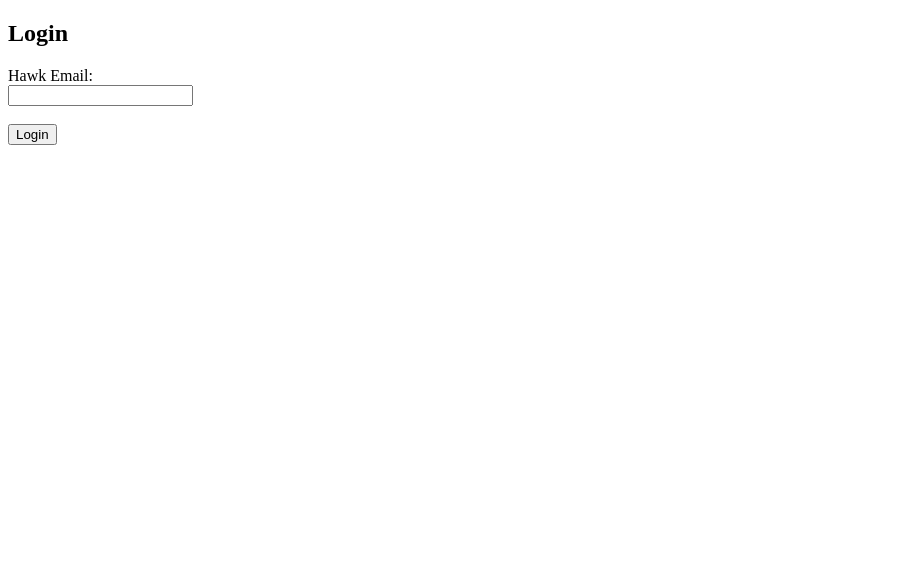
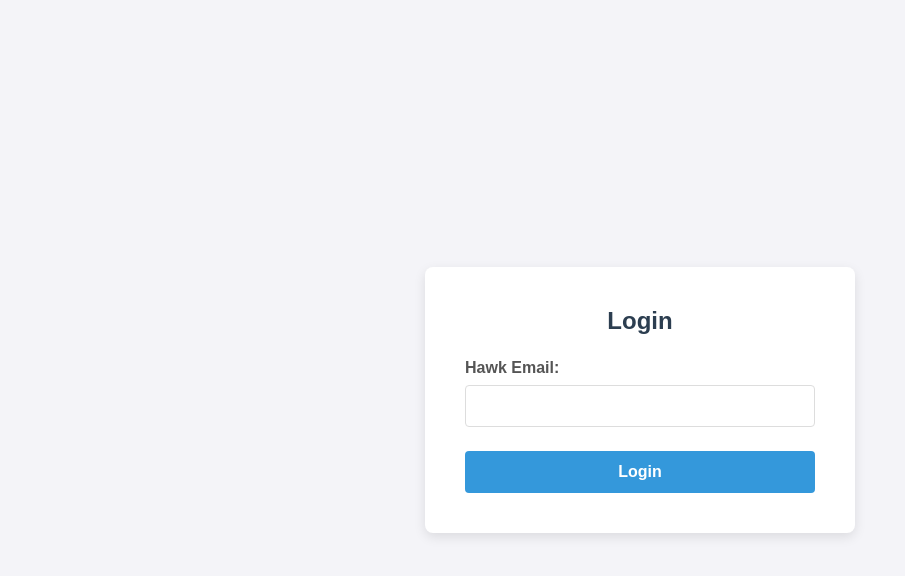
Before and after one commit to Vinay9015/Survey, a Flask app: page /login in a window 1280 px wide. Shown: the top 576 px of the page, without its empty margins (0-905 px from the left). Run offline with Flask 3, Linux system fonts and the light colour scheme.

Commit message:
login page changes

```diff
--- /dev/null
+++ b/templates/login.css
@@ -0,0 +1,68 @@
+/* login style */
+body {
+    font-family: 'Arial', sans-serif;
+    background-color: #f4f4f8;
+    display: flex;
+    justify-content: center;
+    align-items: center;
+    height: 100vh;
+    margin: 0;
+  }
+
+  .login-container {
+    background-color: white;
+    padding: 40px;
+    border-radius: 8px;
+    box-shadow: 0 4px 12px rgba(0, 0, 0, 0.1);
+    width: 350px;
+  }
+
+  h2 {
+    color: #2c3e50;
+    margin-top: 0;
+    margin-bottom: 24px;
+    text-align: center;
+  }
+
+  form {
+    display: flex;
+    flex-direction: column;
+  }
+
+  label {
+    font-weight: 600;
+    margin-bottom: 8px;
+    color: #555;
+  }
+
+  input[type="email"] {
+    padding: 12px;
+    border: 1px solid #ddd;
+    border-radius: 4px;
+    margin-bottom: 24px;
+    font-size: 14px;
+    transition: border-color 0.3s;
+  }
+
+  input[type="email"]:focus {
+    border-color: #3498db;
+    outline: none;
+    box-shadow: 0 0 0 2px rgba(52, 152, 219, 0.2);
+  }
+
+  button {
+    background-color: #3498db;
+    color: white;
+    border: none;
+    padding: 12px;
+    border-radius: 4px;
+    cursor: pointer;
+    font-size: 16px;
+    font-weight: 600;
+    transition: background-color 0.3s;
+  }
+
+  button:hover {
+    background-color: #2980b9;
+  }
+  /* thank you style
--- a/templates/login.html
+++ b/templates/login.html
@@ -2,13 +2,16 @@
 <html>
 <head>
   <title>Login</title>
+  <link rel="stylesheet" href="login.css">
 </head>
 <body>
-  <h2>Login</h2>
-  <form method="POST">
-    <label for="email">Hawk Email:</label><br>
-    <input type="email" name="email" required><br><br>
-    <button type="submit">Login</button>
-  </form>
+  <div class="login-container">
+    <h2>Login</h2>
+    <form method="POST">
+      <label for="email">Hawk Email:</label>
+      <input type="email" name="email" id="email" required>
+      <button type="submit">Login</button>
+    </form>
+  </div>
 </body>
 </html>
```
